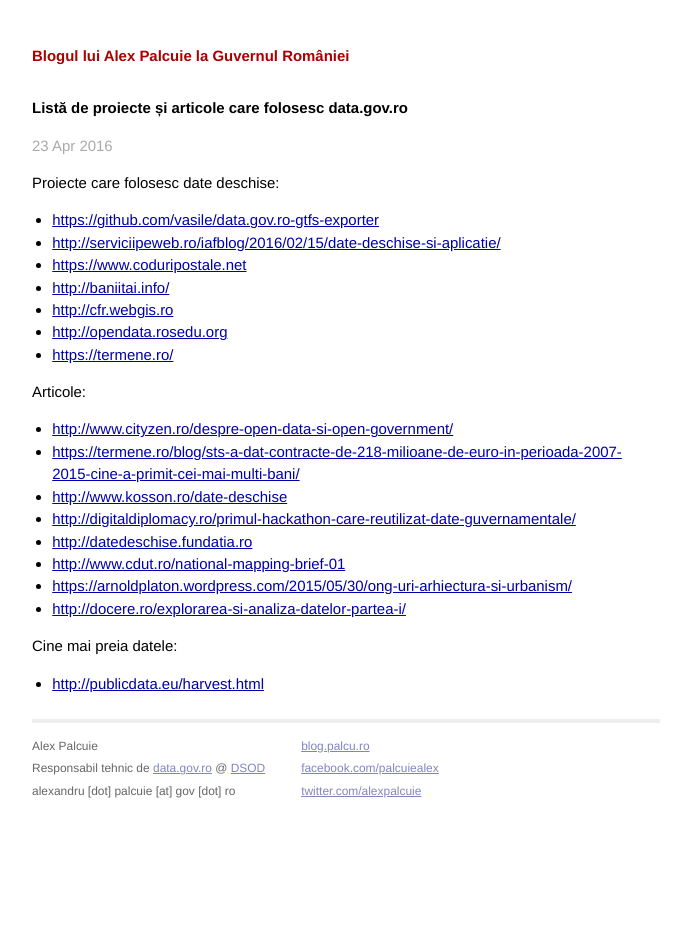
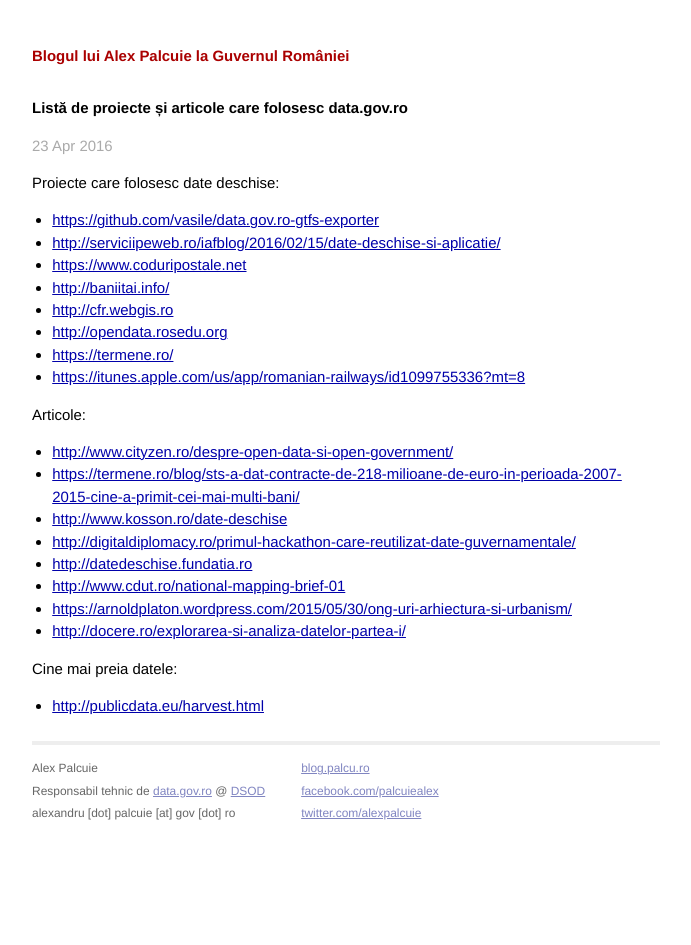
Before and after one commit to palcu/gov.palcu.ro, a Jekyll site: the page built from lista.md, in a window 1280 px wide. Shown: the whole page, without its empty margins (294-985 px from the left). Built offline with Jekyll 4.4.1, drawn with Linux system fonts in a browser that asks for light colours; some of the changed lines change nothing that is shown.

Commit message:
Add ro railways

```diff
--- a/lista.md
+++ b/lista.md
@@ -14,6 +14,7 @@ Proiecte care folosesc date deschise:
 * [http://cfr.webgis.ro](http://cfr.webgis.ro)
 * [http://opendata.rosedu.org](http://opendata.rosedu.org)
 * [https://termene.ro/](https://termene.ro/)
+* [https://itunes.apple.com/us/app/romanian-railways/id1099755336?mt=8](https://itunes.apple.com/us/app/romanian-railways/id1099755336?mt=8)
 
 Articole:
 
```
